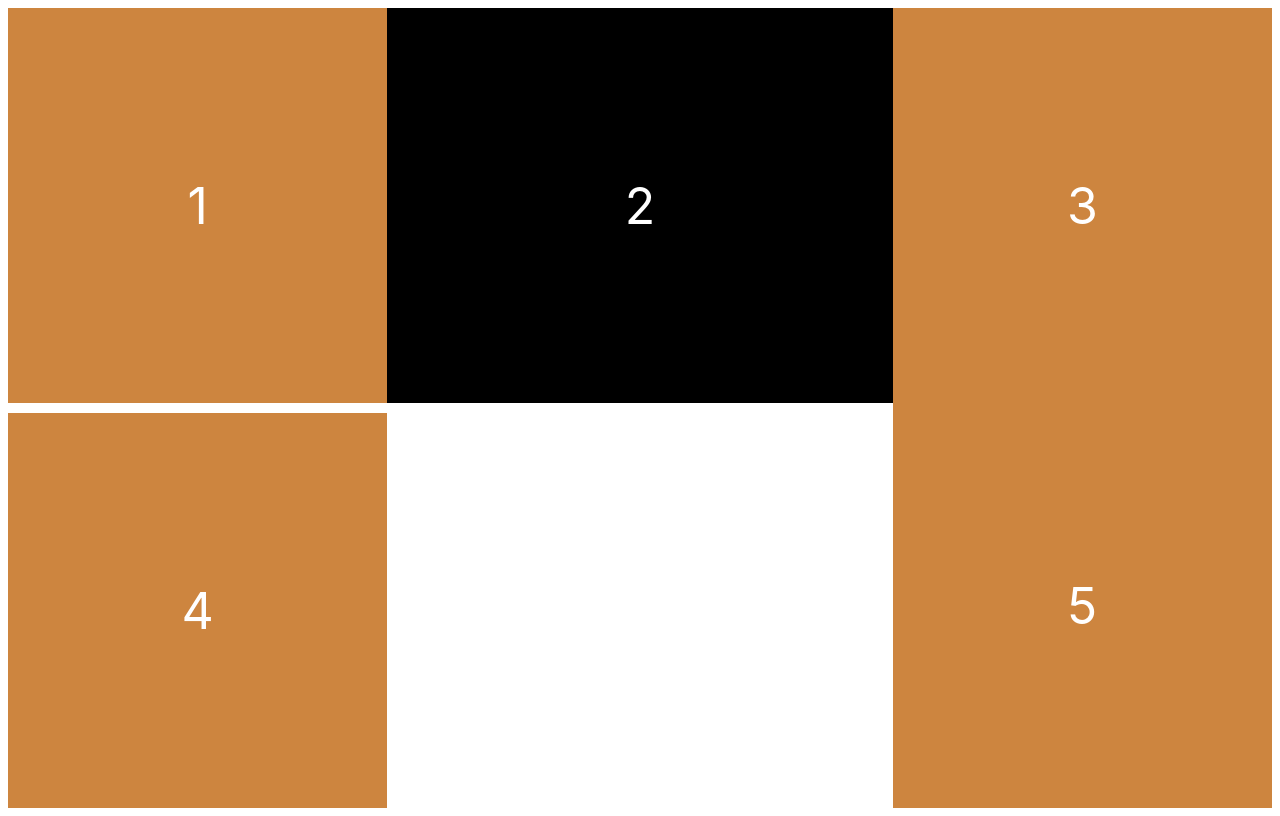
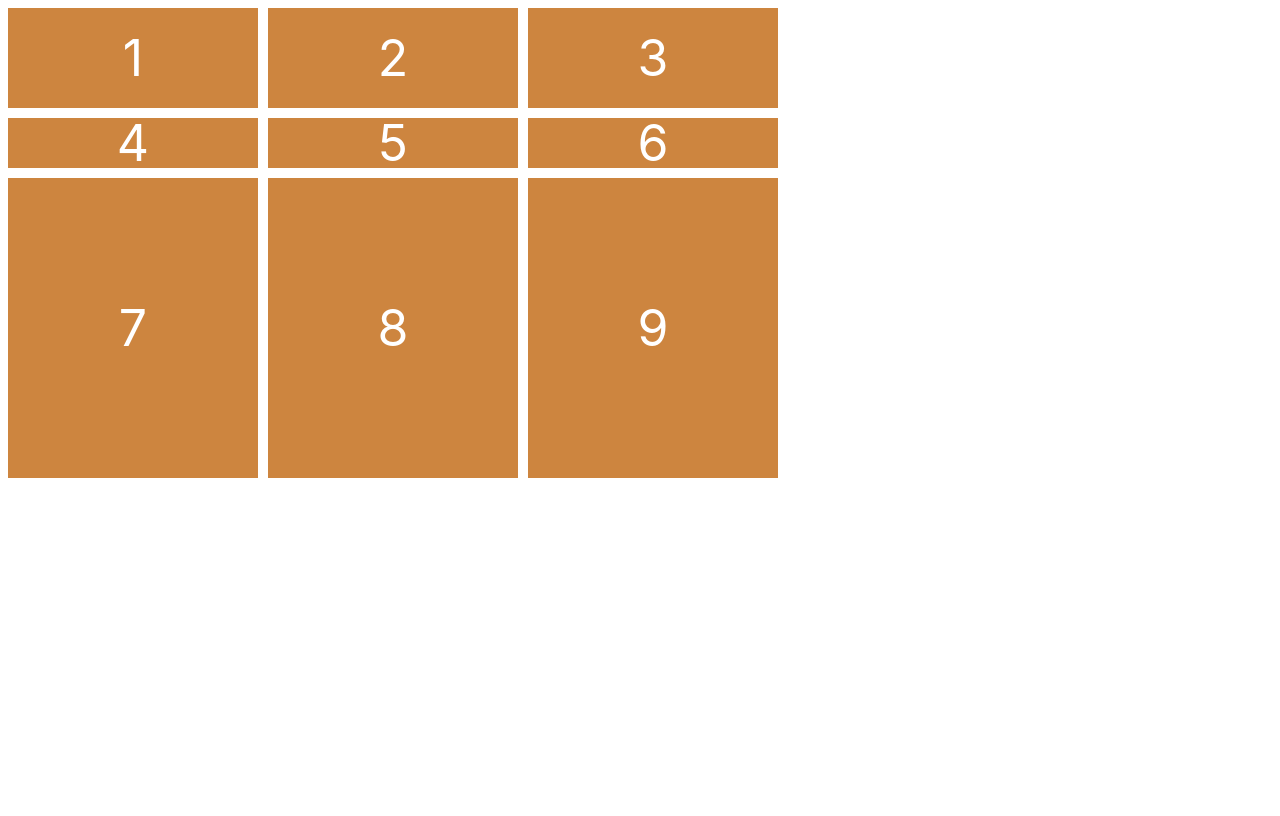
Before and after one commit to ekeh77/SCSS_MASTERCLASS, a plain HTML site: page index.html in a window 1280 px wide. Drawn offline with Linux system fonts and the light colour scheme.

Commit message:
20220916

```diff
--- a/index.html
+++ b/index.html
@@ -9,6 +9,10 @@
         <div class="child">3</div>
         <div class="child">4</div>
         <div class="child">5</div>
+        <div class="child">6</div>
+        <div class="child">7</div>
+        <div class="child">8</div>
+        <div class="child">9</div>
 </div>
 </body>
 </html>
--- a/styles.css
+++ b/styles.css
@@ -4,13 +4,10 @@ body {
 }
 
 .father {
-  display: flex;
-  /* Main Axis */
-  justify-content: space-around;
-  width: 100%;
-  height: 100vh;
-  flex-wrap: wrap;
-  justify-content: space-between;
+  display: grid;
+  grid-template-columns: 250px 250px 250px;
+  grid-template-rows: 100px 50px 300px;
+  gap: 10px;
 }
 
 .child {
@@ -22,12 +19,3 @@ body {
   justify-content: center;
   align-items: center;
 }
-
-.child:nth-child(2) {
-  background: #000;
-  flex-grow: 1;
-}
-
-.child:nth-child(4) {
-  margin-top: 10px;
-}
```
